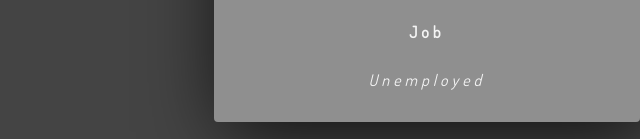
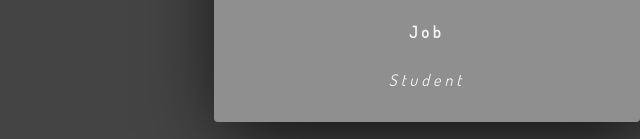
Before and after one commit to verbo44/online-profil, a plain HTML site: page index.html in a window 1280 px wide. Shown: the part 990-1129 px from the top of the page, 640-1280 px from the left. Drawn offline with nearby package versions, Linux system fonts and the light colour scheme.

Commit message:
Update index.html

```diff
--- a/index.html
+++ b/index.html
@@ -32,7 +32,7 @@
 			 <h3>Education</h3>
 			 <span class="info">CodeBerry Programming School</span>
 			 <h3>Job</h3>
-			 <span class="info">Unemployed</span>
+			 <span class="info">Student</span>
 	  </div>
 		<div class="footer">
 			<span class="copy">&copy;2020</span>
```
